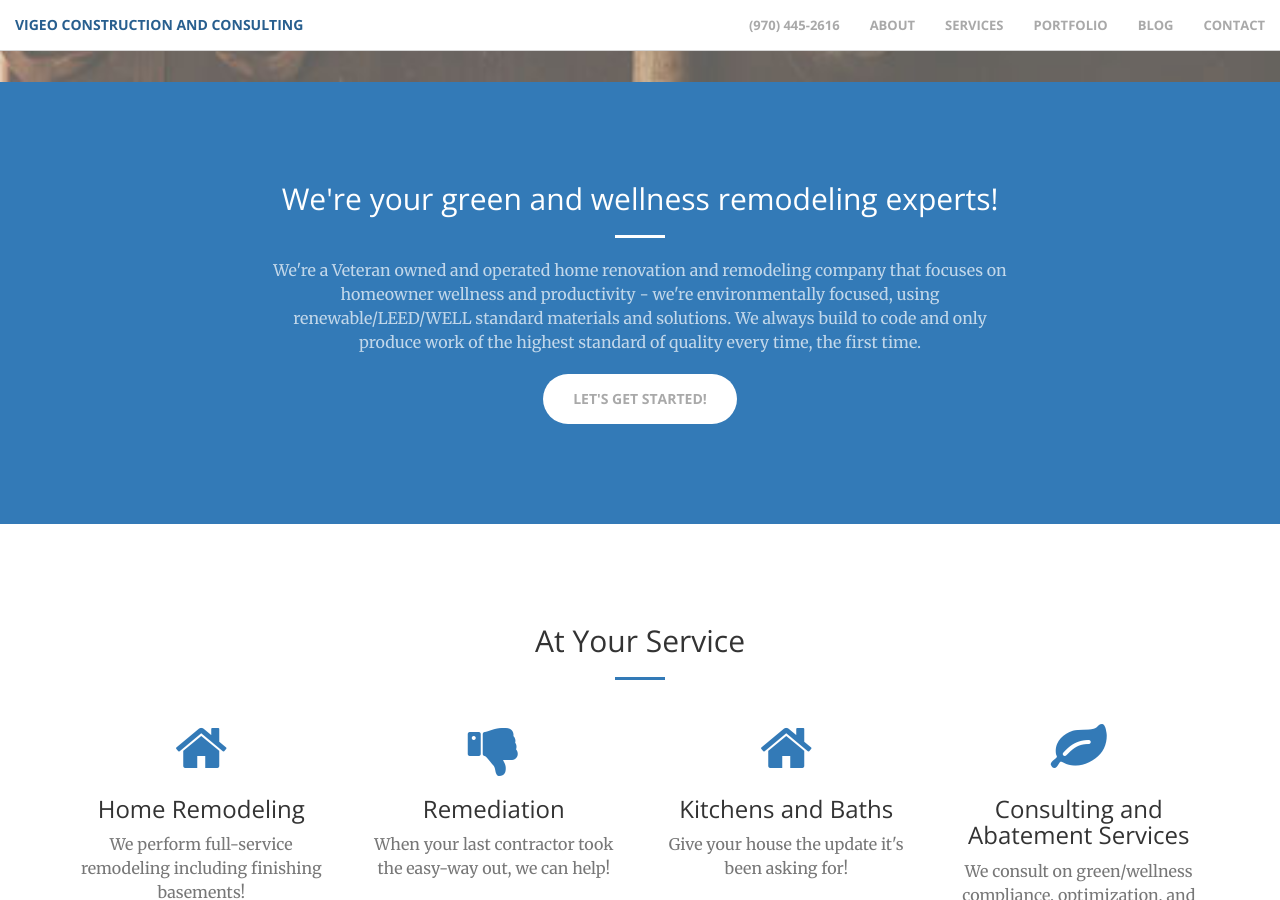
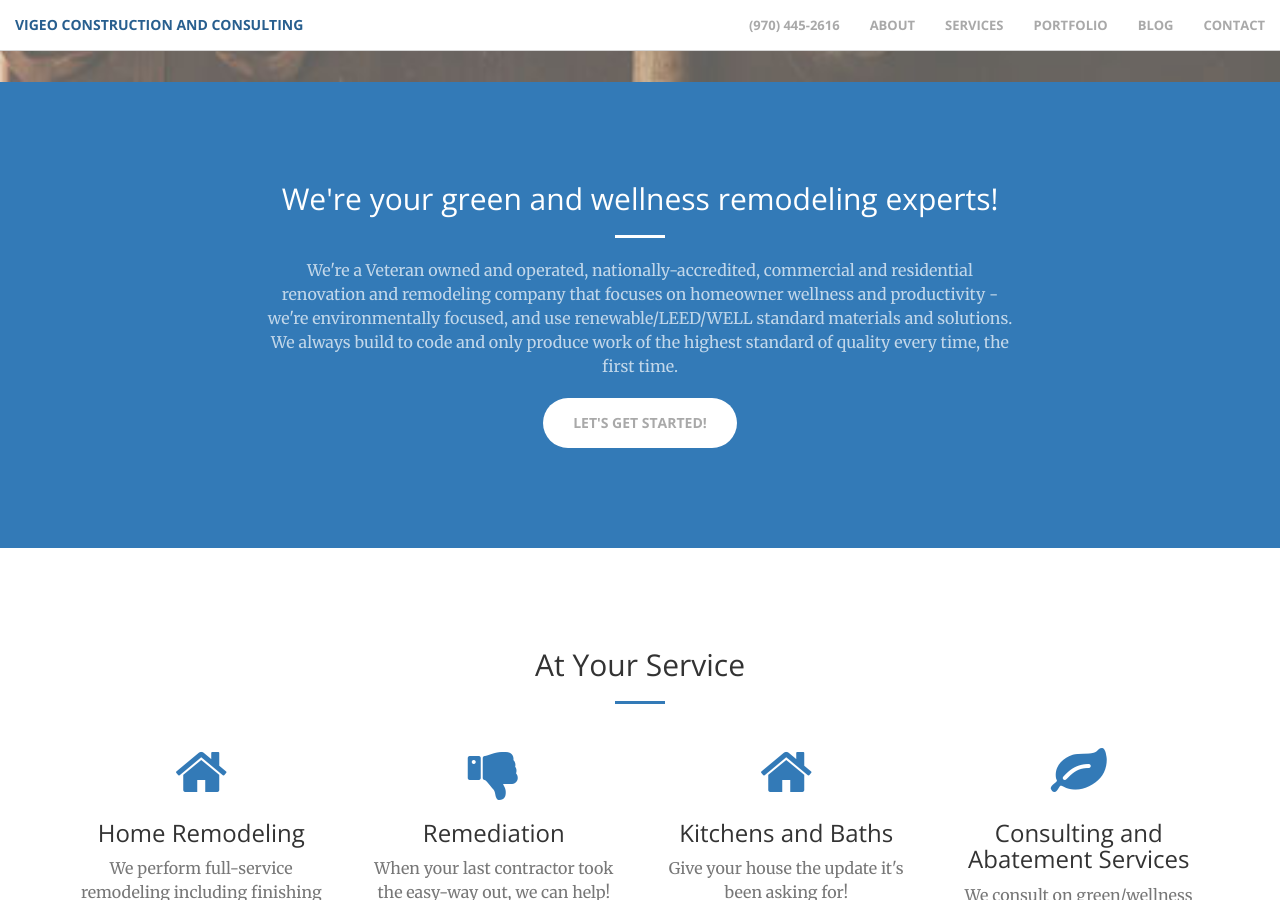
Before and after one commit to starbuck10/Vigeo, a Jekyll site: the page built from index.html, in a window 1280 px wide and 900 px high, scrolled down 818 px. Built offline with Jekyll 4.4.1, drawn with Linux system fonts in a browser that asks for light colours.

Commit message:
Update to qualifications

```diff
--- a/_includes/call-to-action.html
+++ b/_includes/call-to-action.html
@@ -4,7 +4,7 @@
             <div class="col-lg-8 col-lg-offset-2 text-center">
                 <h2 class="section-heading">We're your green and wellness remodeling experts!</h2>
                 <hr class="light">
-                <p class="text-faded">We're a Veteran owned and operated home renovation and remodeling company that focuses on homeowner wellness and productivity - we're environmentally focused, using renewable/LEED/WELL standard materials and solutions. We always build to code and only produce work of the highest standard of quality every time, the first time. </p>
+                <p class="text-faded">We're a Veteran owned and operated, nationally-accredited, commercial and residential renovation and remodeling company that focuses on homeowner wellness and productivity - we're environmentally focused, and use renewable/LEED/WELL standard materials and solutions. We always build to code and only produce work of the highest standard of quality every time, the first time. </p>
                 <a href="#services" class="btn btn-default btn-xl page-scroll">Let's Get Started!</a>
             </div>
         </div>
```
Also changed, not shown: 1 other file.
